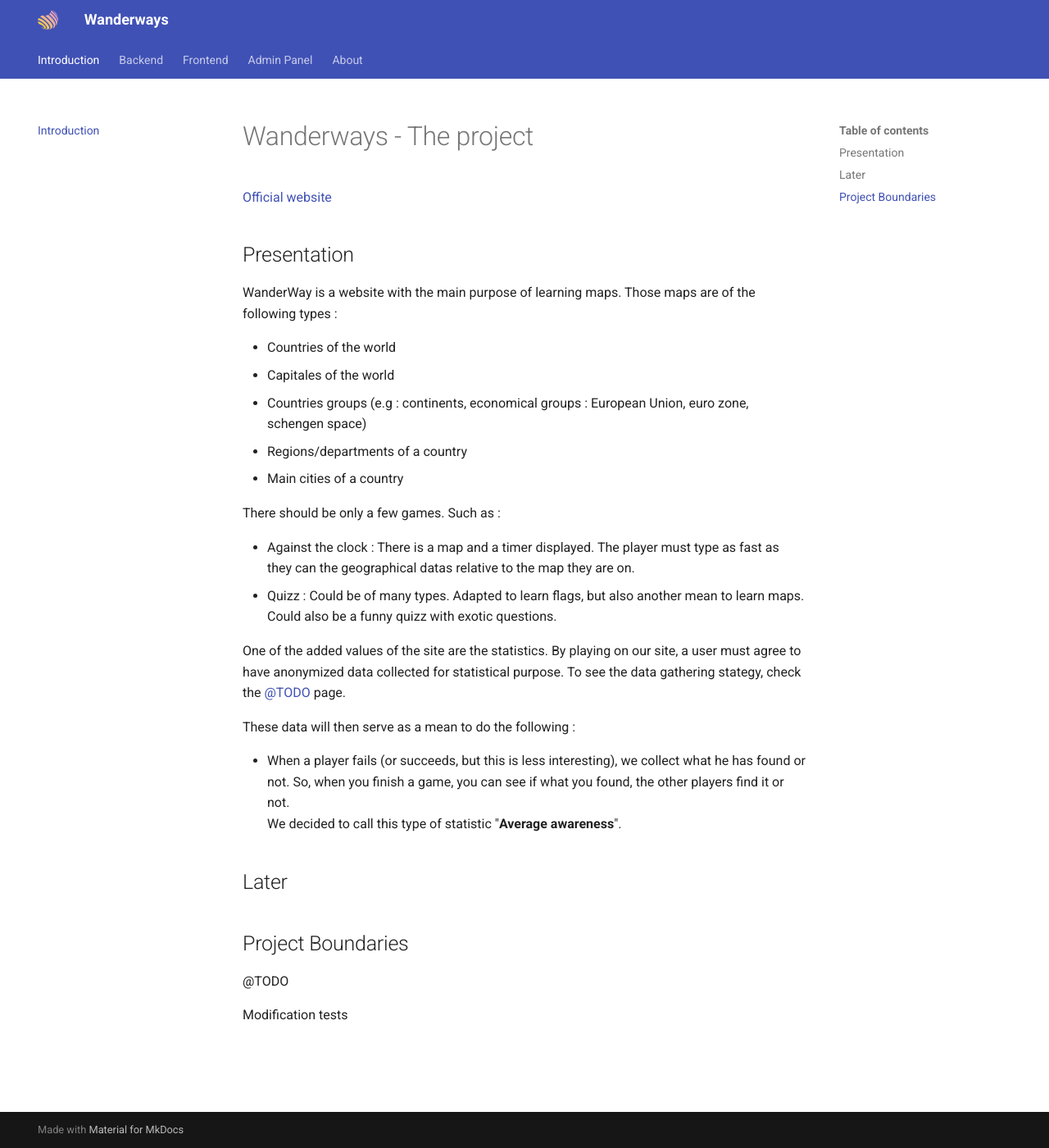
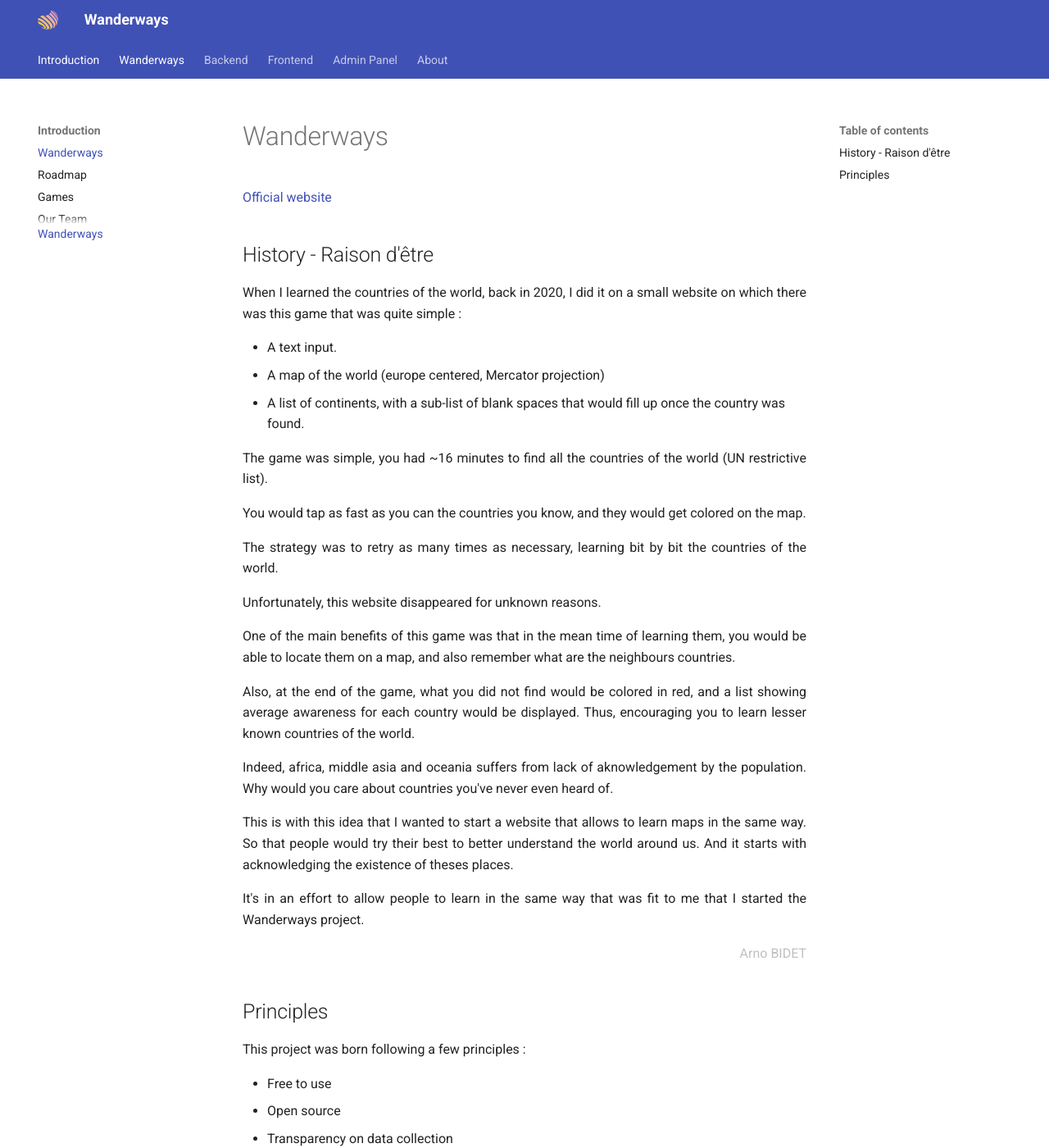
Before and after one commit to ArnoBidet/wanderways-doc, an MkDocs documentation site: the page built from docs/index.md, in a window 1280 px wide and 1400 px high. Shown: the whole window at 82% size. Built offline with MkDocs 1.6.1 and Material for MkDocs 9.7.7, drawn with Linux system fonts in a browser that asks for light colours; the version menu is left out.

Commit message:
Added documentation about game and history of the project

```diff
--- /dev/null
+++ b/docs/assets/extra.css
@@ -0,0 +1,10 @@
+p {
+  text-align: justify;
+}
+
+.good{
+  color:green;
+}
+.bad{
+  color:red;
+}
--- a/docs/index.md
+++ b/docs/index.md
@@ -1,53 +1,41 @@
-# Wanderways - The project
+# Wanderways
+
 
 [Official website](https://wanderways.io)
 
-## Presentation
 
-<!-- split into sections depending on target version -->
+## History - Raison d'être
 
-WanderWay is a website with the main purpose of learning maps.
-Those maps are of the following types :
+When I learned the countries of the world, back in 2020, I did it on a small website on which there was this game that was quite simple :
 
-- Countries of the world
-- Capitales of the world
-- Countries groups (e.g : continents, economical groups : European Union, euro zone, schengen space)
-- Regions/departments of a country
-- Main cities of a country
+- A text input.
+- A map of the world (europe centered, Mercator projection)
+- A list of continents, with a sub-list of blank spaces that would fill up once the country was found.
 
-There should be only a few games. Such as :
+The game was simple, you had ~16 minutes to find all the countries of the world (UN restrictive list).
 
-- Against the clock : There is a map and a timer displayed. The player must type as fast as they can the geographical datas relative to the map they are on.
-- Quizz : Could be of many types. Adapted to learn flags, but also another mean to learn maps. Could also be a funny quizz with exotic questions.
+You would tap as fast as you can the countries you know, and they would get colored on the map.
 
-One of the added values of the site are the statistics.
-By playing on our site, a user must agree to have anonymized data collected for statistical purpose.
-To see the data gathering stategy, check the [@TODO]() page.
+The strategy was to retry as many times as necessary, learning bit by bit the countries of the world.
 
-These data will then serve as a mean to do the following :
+Unfortunately, this website disappeared for unknown reasons.
 
-- When a player fails (or succeeds, but this is less interesting), we collect what he has found or not. So, when you finish a game, you can see if what you found, the other players find it or not.<br>We decided to call this type of statistic "**Average awareness**".
+One of the main benefits of this game was that in the mean time of learning them, you would be able to locate them on a map, and also remember what are the neighbours countries.
 
-## Later
+Also, at the end of the game, what you did not find would be colored in red, and a list showing average awareness for each country would be displayed. Thus, encouraging you to learn lesser known countries of the world.
 
+Indeed, africa, middle asia and oceania suffers from lack of aknowledgement by the population. Why would you care about countries you've never even heard of.
 
-<!--
-@TODO finish translating
-- Pour un utilisateur connecté (voir prochaine partie), récupération du temps mis pour finir une carte, et enregistrement de sa victoire ou non. Ainsi que d’autres statistiques mentionnées plus bas
+This is with this idea that I wanted to start a website that allows to learn maps in the same way. So that people would try their best to better understand the world around us. And it starts with acknowledging the existence of theses places.
 
-Enfin, un autre aspect sympathique pour ceux qui aiment avoir une trace de ce qu’ils ont réussi ou non, on permet la création de comptes.Avoir un compte permet de :
-- Pouvoir mettre des maps en favoris
-- Pouvoir mettre des modes de jeux en favoris (intéret limité)
-- Avoir un suivi des maps réussis en fonction du mode de jeu (intéret de ne pas avoir OU trop de modes de jeu OU trop de maps, histoire de ne pas donner une impression de submersion (tant qu’à faire, limiter le nombre de mode de jeu est le plus simple et le plus intéressant en terme d’intéret pour le joueur. Quel intéret de faire une cartes sous 30 modes de jeu quand on l’a réussi sous sa version principale)
-- Gagner des badges (e.g : “Cocorico” quand le joueur fini la carte france, toutes cartes confondu, ou “Bon joueur” quand le joueur a joué plus de 20 fois)
+It's in an effort to allow people to learn in the same way that was fit to me that I started the Wanderways project.
 
-Le site a une volonté de répondre par avance à des questions qui pourraient se poser. C’est pourquoi il est prévu qu’une page FAQ soit créé. On y expliquerai comment sont choisis les cartes, comment sont décidés ce qu’est un pays ou non, pourquoi tel pays a tel capital (e.g ile bouvet qui n’a pas de capital, a quand même Bouvet en capital, alors que l’ile est completement déserte), ou pourquoi on met israel, ou le sahara occidental (car ONU OU ISO-3166-1)
+<p style="color:#88888888; text-align:right;">Arno BIDET</p>
 
-Il pourrait être judicieux d’avoir une jolie page qui montre les choses à venir (ou pas)À la place de la page qui montre ce qui est à venir, une timeline qui montre comment le projet s’est monté, puis s’est construit dans le tempsEn effet, outre les aspirations de permettres aux gens d’avoir un site pour apprendre les pays, il est aussi dans l’intéret des membres d’avoir un site vitrine pouvant servir d’exemple de réalisation abouti pour un entretien d’embauche.
-Pour cela, soit utilisé la page du haut, puis rediriger vers des pages spécialisées pour en savoir plus sur la partie design (comme un site d’hébergement de book), ou la partie code (lien du github et potentiellement un pdf qui explique le projet et le processus de création, ses défauts et qualités) -->
+## Principles
 
-## Project Boundaries
+This project was born following a few principles :
 
-@TODO
-
-Modification tests
+- Free to use
+- Open source
+- Transparency on data collection
--- a/mkdocs.yml
+++ b/mkdocs.yml
@@ -1,4 +1,5 @@
 site_name: Wanderways
+extra_css: [/assets/extra.css]
 theme:
   name: material
   logo: assets/logo.svg
@@ -29,6 +30,11 @@
     default: stable
 
 nav:
+  - Introduction:
+    - "index.md"
+    - "general/roadmap.md"
+    - "general/games.md"
+    - "general/team.md"
   - Introduction: "index.md"
   - Backend:
     - "backend/index.md"
```
Also changed, not shown: docs/general/games.md (added, +181 -0 lines), docs/general/roadmap.md (added, +76 -0 lines), docs/general/team.md (added, +33 -0 lines), docs/assets/games/against-clock-latest-mockup.png (added), docs/assets/games/against-clock-old-mockup.png (added).
